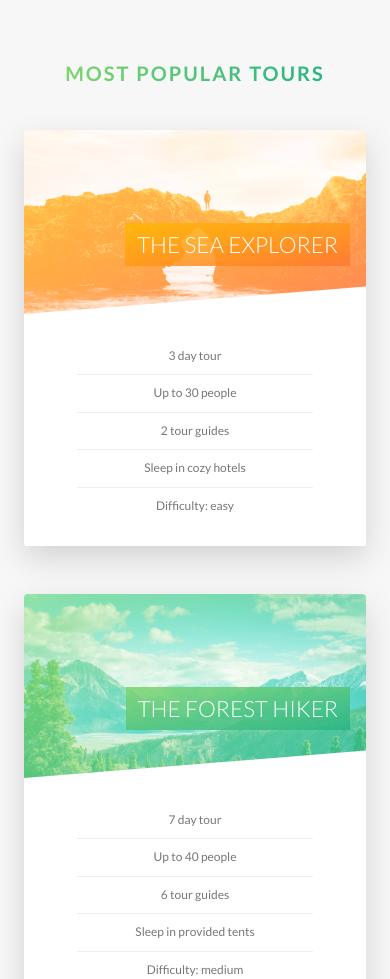
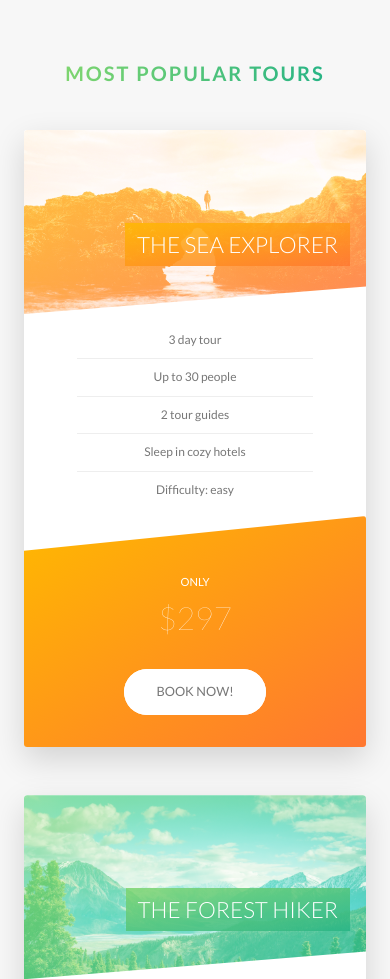
Before and after one commit to larklarky/natours, a website: page starter/index.html in a window 390 px wide. Shown: the part 2482-3461 px from the top of the page. Drawn offline with Linux system fonts and the light colour scheme.

Commit message:
add media queries for Tours, Stories, Booking and Popup

```diff
--- a/starter/sass/components/_card.scss
+++ b/starter/sass/components/_card.scss
@@ -150,4 +150,54 @@
         font-size: 6rem;
         font-weight: 100;
     }
+
+
+
+
+    @include respond(tab-port) {
+        height: auto;
+        border-radius: 3px;
+        background-color: $color-white;
+        box-shadow: 0 1.5rem 4rem rgba($color-black, .15);
+
+        &__side {
+            height: auto;
+            position: relative;
+            box-shadow: none;
+
+            &--back {
+                transform: rotateY(0);
+                clip-path: polygon(0 15%, 100% 0, 100% 100%, 0 100%);
             }
+        }
+
+        &:hover &__side--front {
+            transform: rotateY(0);
+
+        }
+
+        &__details {
+            padding: 1rem 3rem;
+        }
+
+
+        //Back side styling
+
+        &__cta {
+            position: relative;
+            top: 0%;
+            left: 0%;
+            transform: translate(0);
+            width: 100%;
+            padding: 7rem 4rem 4rem 4rem;
+        }
+
+        &__price-box {
+            margin-bottom: 3rem;
+        }
+
+        &__price-value {
+            font-size: 4rem;
+        }
+    }
+}
--- a/starter/sass/components/_form.scss
+++ b/starter/sass/components/_form.scss
@@ -15,6 +15,10 @@
         width: 90%;
         display: block;
         transition: all .3s;
+
+        @include respond(tab-port) {
+            width: 100%;
+        }
 
         &:focus {
             outline: none;
@@ -49,6 +53,11 @@
     &__radio-group {
         width: 49%;
         display: inline-block;
+
+        @include respond(tab-port) {
+            width: 100%;
+            margin-bottom: 2rem;
+        }
     }
 
     &__radio-input {
--- a/starter/sass/components/_popup.scss
+++ b/starter/sass/components/_popup.scss
@@ -23,12 +23,21 @@
         opacity: 0;
         transform: translate(-50%, -50%) scale(.25);
         transition: all .4s 2s;
+
+        @include respond(tab-port) {
+            width: 100%;
+        }
     }
 
     &__left {
         width: 33.3333333%;
         display: table-cell;
         vertical-align: middle;
+
+        @include respond(tab-port) {
+            width: 100%;
+            display: table;
+        }
     }
 
     &__right {
@@ -36,11 +45,21 @@
         display: table-cell;
         vertical-align: middle;
         padding: 3rem 5rem;
+
+        @include respond(tab-port) {
+            width: 100%;
+            display: block;
+        }
     }
 
     &__img {
         display: block;
         width: 100%;
+
+        @include respond(tab-port) {
+            width: 50%;
+            display: inline-block;
+        }
     }
 
     &__text {
@@ -59,6 +78,11 @@
         -ms-hyphens: auto;
         -webkit-hyphens: auto;
         hyphens: auto;
+
+        @include respond(phone) {
+            -moz-column-count: 1;
+            column-count: 1;
+        }
     }
 
     &:target {
--- a/starter/sass/components/_story.scss
+++ b/starter/sass/components/_story.scss
@@ -8,6 +8,17 @@
     padding-left: 9rem;
     font-size: $default-font-size;
     transform: skewX(-12deg);
+
+    @include respond(tab-port) {
+        width: 100%;
+        padding: 4rem;
+        padding-left: 7rem;
+
+    }
+
+    @include respond(phone) {
+        transform: skewX(0);
+    }
 
 
     &__shape {
@@ -20,6 +31,10 @@
         clip-path: circle(50% at 50% 50%);
         transform: translateX(-3rem) skewX(12deg);
         position: relative;
+
+        @include respond(phone) {
+            transform: translateX(-3rem) skewX(0);
+        }
     }
 
     &__img {
@@ -31,6 +46,10 @@
 
     &__text {
         transform: skewX(12deg);
+
+        @include respond(phone) {
+            transform: skewX(0);
+        }
     }
 
     &__caption {
--- a/starter/sass/pages/_home.scss
+++ b/starter/sass/pages/_home.scss
@@ -63,10 +63,27 @@
     border-radius: 3px;
     box-shadow: 0 1.5rem 4rem rgba($color-black, .15);
 
-    height: 50rem;
+
+    @include respond(tab-land) {
+        background-image: linear-gradient(105deg, rgba($color-white, .9) 0%, rgba($color-white, .9) 65%, transparent 65% ), url(../../img/nat-10.jpg);
+        background-size: cover;
+    }
+
+    @include respond(tab-port) {
+        background-image: linear-gradient(to right, rgba($color-white, .9) 0%, rgba($color-white, .9) 100% ), url(../../img/nat-10.jpg);
+    }
+
 
     &__form {
         width: 50%;
         padding: 6rem;
+
+        @include respond(tab-land) {
+            width: 65%;
+        }
+
+        @include respond(tab-port) {
+            width: 100%;
+        }
     }
 }
```
Also changed, not shown: starter/css/style.css, 1 other file. Lines whose indentation alone changed are shown as unchanged.
